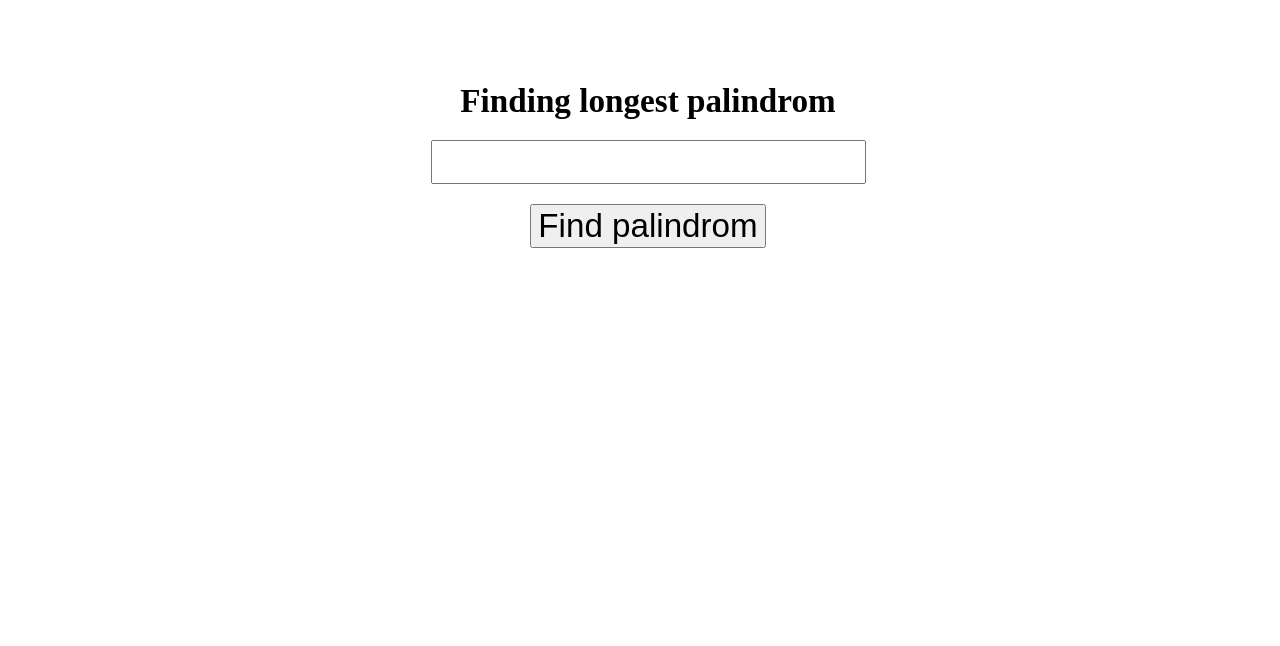
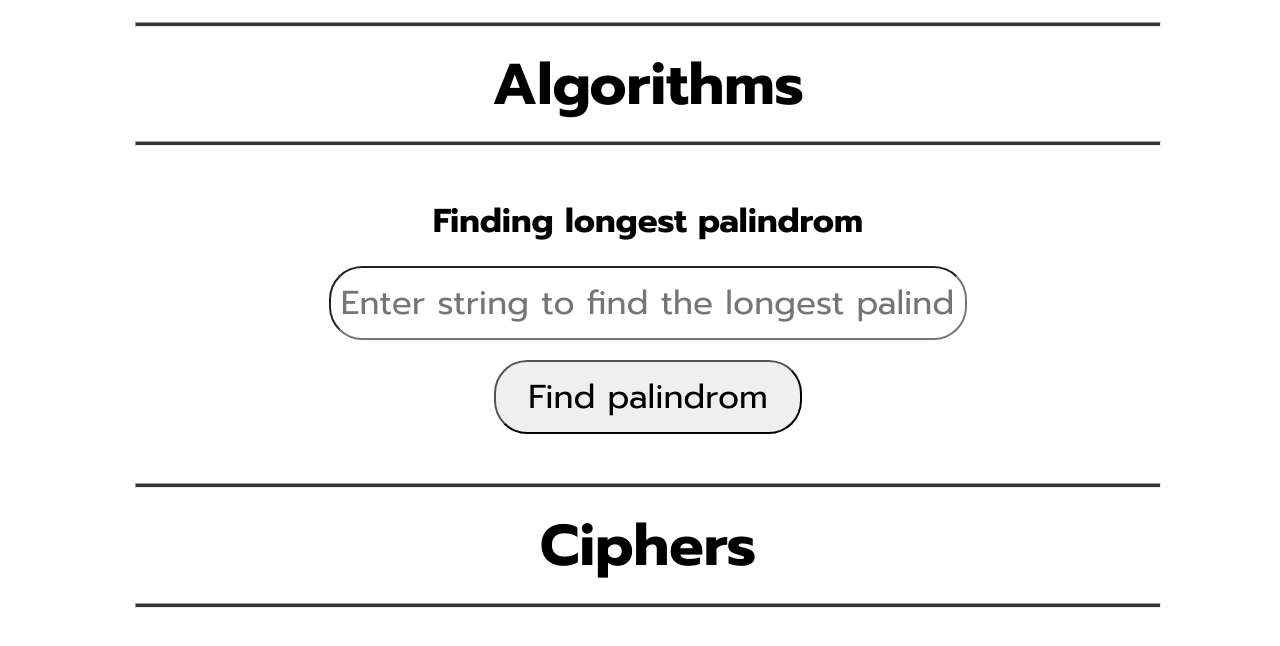
Before and after one commit to TomaszBachorski/Random-algorithms-in-typescript, a website: page pages/index.html in a window 1280 px wide. Drawn offline with Linux system fonts and the light colour scheme; files whose address does not match are found by name.

Commit message:
aesthetics

```diff
--- a/pages/css/index.css
+++ b/pages/css/index.css
@@ -2,6 +2,7 @@
 body {
     width: 100%;
     display: flex;
+    flex-wrap: wrap;
     align-items: center;
     justify-content: center;
 }
@@ -11,7 +12,7 @@ div {
     flex-direction: column;
     justify-content: center;
     align-items: center;
-    margin: 5%;
+    margin: 2%;
 }
 div * {
     margin: 10px;
@@ -20,5 +21,29 @@ div * {
     justify-content: center;
 }
 * {
+    font-family: 'Prompt', sans-serif;
     font-size: larger;
 }
+input, button {
+    border-radius: 1em;
+    padding: 10px;
+    text-align: center;
+}
+input {
+    width: 50%;
+}
+button {
+    width: 25%;
+}
+.title {
+    width: 100%;
+    text-align: center;
+    margin: 0;
+    font-size: 2.5em;
+}
+.sectionDivider {
+    width: 80%;
+    height: 3px;
+    color: #333; /* old IE */
+    background-color: #333; /* Modern Browsers */
+}
--- a/pages/index.html
+++ b/pages/index.html
@@ -9,15 +9,21 @@
     <script>let exports={}; </script>
     <script src="/javascript/ciphers.js" defer></script>
     <script src="/javascript/algorithms.js" defer></script>
+    <link rel="preconnect" href="https://fonts.googleapis.com">
+    <link rel="preconnect" href="https://fonts.gstatic.com" crossorigin>
+    <link href="https://fonts.googleapis.com/css2?family=Prompt:ital,wght@0,100;0,200;0,300;0,400;0,500;0,600;0,700;0,800;0,900;1,100;1,200;1,300;1,400;1,500;1,600;1,700;1,800;1,900&display=swap" rel="stylesheet">
 </head>
 <body>
+    <hr class="sectionDivider">
+    <h2 class="title">Algorithms</h2>
+    <hr class="sectionDivider">
     <div>
         <h2>Finding longest palindrom</h2>
-        <input type="text" id="textToFindPalindrom">
+        <input type="text" id="textToFindPalindrom" placeholder="Enter string to find the longest palindrom">
         <button onclick="longestPalindromInString(this.parentNode)">Find palindrom</button>
     </div>
+    <hr class="sectionDivider">
+    <h2 class="title">Ciphers</h2>
+    <hr class="sectionDivider">
 </body>
-    <script>
-
-    </script>
 </html>
--- a/src/algorithms.ts
+++ b/src/algorithms.ts
@@ -46,8 +46,7 @@ function longestPalindromInString(element: HTMLElement): boolean {
         if (tempStringForEven.length > longestStringLength) longestStringLength = tempStringForEven.length;
 
     }
-    console.log(1)
-    element.children[element.children.length-1].textContent = longestPalindroms.join(", ");
+    element.children[element.children.length-1].textContent = `${longestPalindroms.join(", ")} - ${longestStringLength} ${longestStringLength===1 ? "letter" : "letters"}`;
     return true;
 }
 
```
Also changed, not shown: dist/algorithms.js.
